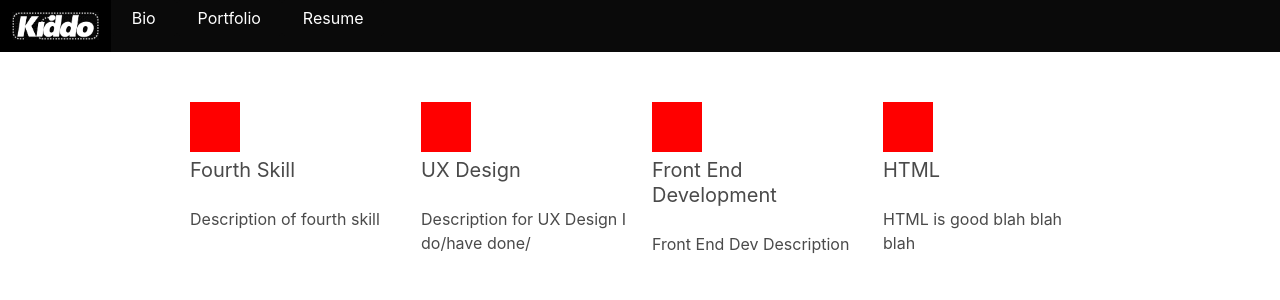
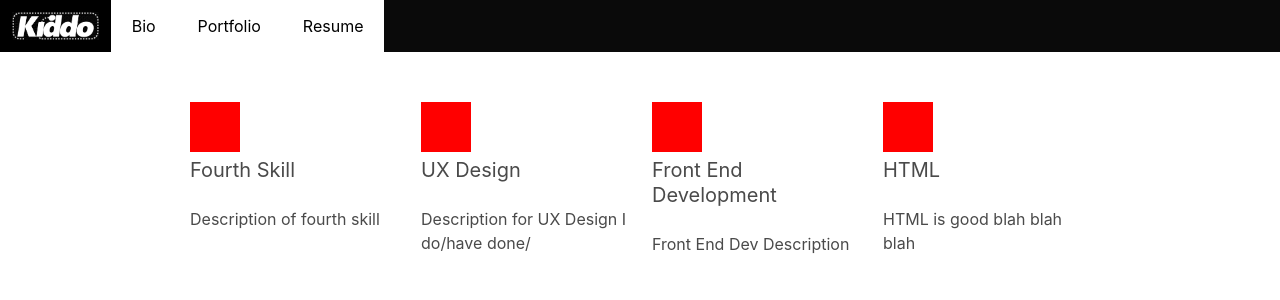
Before and after one commit to Gordon325/gsthree.com, a Jekyll site: the page built from index.html, in a window 1280 px wide. Shown: the top 300 px of the page. Built offline with Jekyll 4.4.1, drawn with Linux system fonts in a browser that asks for light colours; nearby versions of some CDN libraries.

Commit message:
menu buttons more

```diff
--- a/_layouts/default.html
+++ b/_layouts/default.html
@@ -29,7 +29,7 @@
     </div>
     {% for page in site.pages %}
         {% if page.category contains 'myPage' %}
-            <a class="button is-black menuItems" href="{{page.url}}">{{page.title}}</a>
+            <a class="button is-black is-hovered menuItems" href="{{page.url}}">{{page.title}}</a>
         {% endif %}
     {% endfor %}
 </nav>
--- a/css/styles.css
+++ b/css/styles.css
@@ -11,11 +11,18 @@
 
 .button.is-black.menuItems {
     max-height: 52px;
+    height: 52px;
     padding-right: 20px;
     padding-left: 20px;
+    border-radius: 0px;
 }
 
-a.button.is-black.menuItems:hover {
+a.button.is-black.is-hovered.menuItems {
     background-color: white;
     color: black;
+    max-height: 52px;
+    height: 52px;
+    padding-right: 20px;
+    padding-left: 20px;
+    border-radius: 0px;
 }
```
